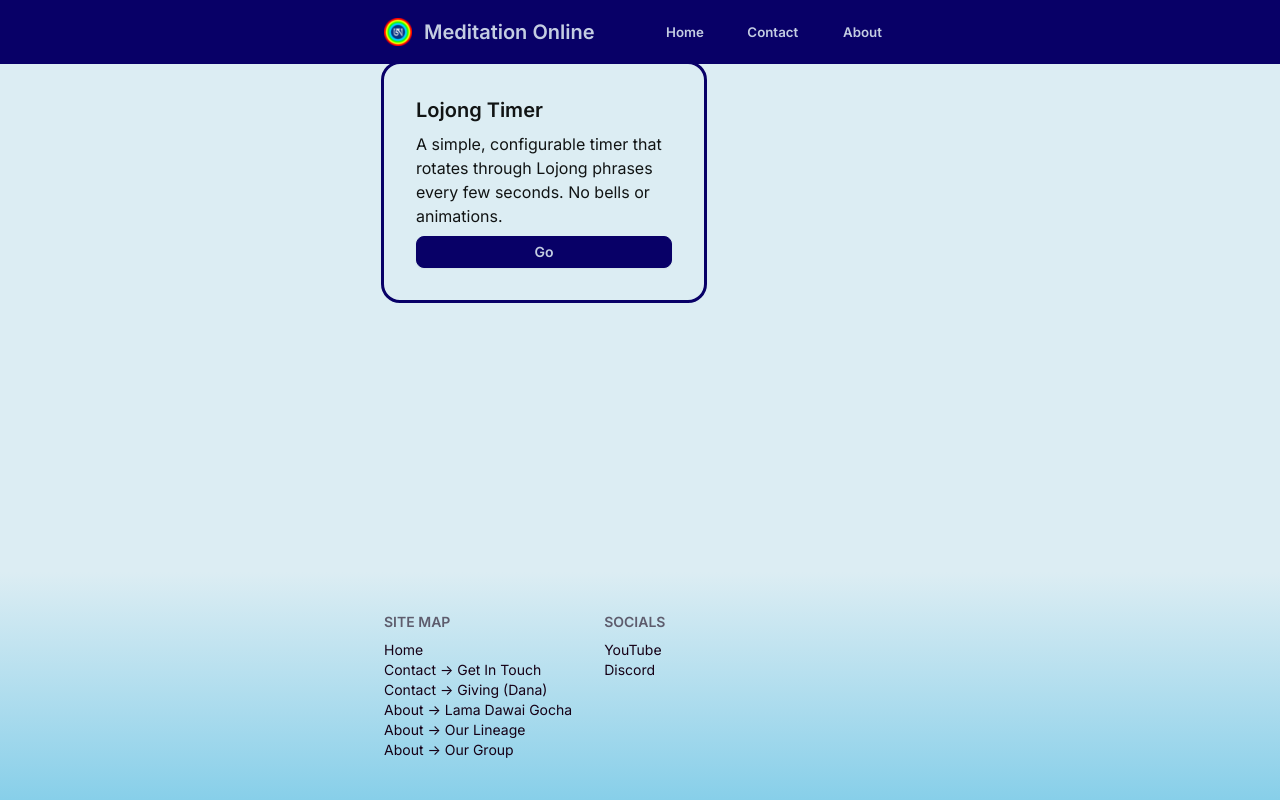
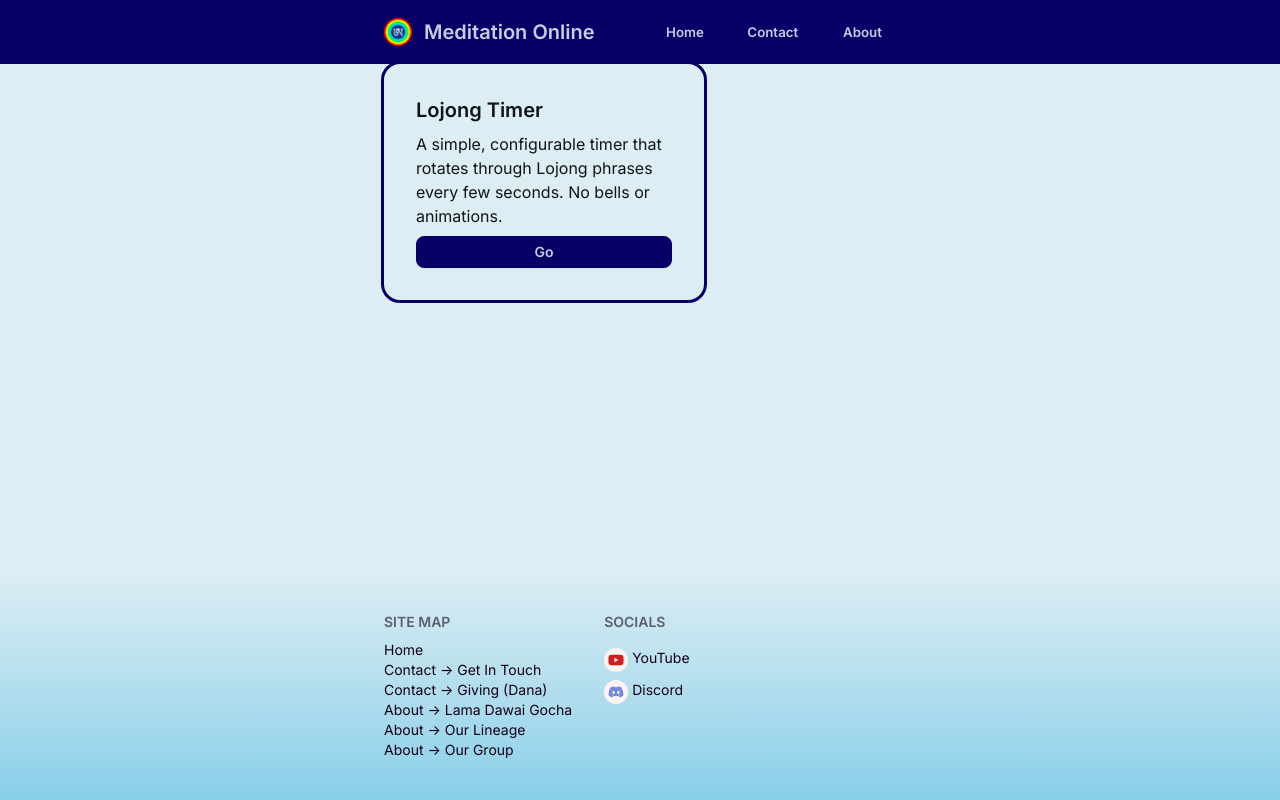
Before and after one commit to mo-sangha/website, a SvelteKit app in the folder frontend/: page /tools in a window 1280 px wide. Built offline with nearby package versions, Linux system fonts and the light colour scheme; a web font is replaced by a local one.

Commit message:
Added discord and youtube links and icon to socials footer

```diff
--- a/frontend/package.json
+++ b/frontend/package.json
@@ -35,6 +35,8 @@
 		"vitest": "^0.32.2"
 	},
 	"dependencies": {
+		"@fortawesome/free-brands-svg-icons": "^6.5.1",
+		"@fortawesome/free-solid-svg-icons": "^6.5.1",
 		"date-fns": "^2.30.0",
 		"date-fns-tz": "^2.0.0"
 	}
--- /dev/null
+++ b/frontend/src/components/Icon.svelte
@@ -0,0 +1,18 @@
+<script lang="ts">
+	import type { IconDefinition } from '@fortawesome/free-brands-svg-icons';
+	export let icon: IconDefinition;
+	export let color: string;
+
+	const [width, height, ligatures, unicode, svgPathData] = icon.icon;
+</script>
+
+<div class="flex bg-red-50 rounded-full align-middle items-center p-1">
+	<svg
+		height="1rem"
+		width="1rem"
+		viewBox={`0 0 ${width} ${height}`}
+		xmlns="http://www.w3.org/2000/svg"
+	>
+		<path fill={color} stroke={color} d={svgPathData as string} />
+	</svg>
+</div>
--- a/frontend/src/routes/+layout.svelte
+++ b/frontend/src/routes/+layout.svelte
@@ -1,8 +1,20 @@
 <script lang="ts">
 	import '../app.css';
-	import { dev } from '$app/environment';
 	import Navigation from '../components/navigation/Navigation.svelte';
 	import { links } from './navLinks';
+	import { definition as faDiscord } from '@fortawesome/free-brands-svg-icons/faDiscord';
+	import { definition as faYoutube } from '@fortawesome/free-brands-svg-icons/faYoutube';
+	import Icon from '../components/Icon.svelte';
+
+	const socialIcons = [
+		{
+			icon: faYoutube,
+			color: '#CD201F',
+			label: 'YouTube',
+			href: 'https://www.youtube.com/@JoinMeditationOnline'
+		},
+		{ icon: faDiscord, color: '#7289da', label: 'Discord', href: 'https://discord.gg/J7NVKYmHNR' }
+	];
 </script>
 
 <div class="h-full w-full flex flex-col justify-between">
@@ -35,14 +47,18 @@
 					{/if}
 				{/each}
 			</div>
-			<div class="flex flex-col">
+			<div class="flex flex-col gap-2">
 				<header class="footer-title">Socials</header>
-				<a
-					href="https://www.youtube.com/@JoinMeditationOnline"
-					target="_blank"
-					class="link link-hover">YouTube</a
-				>
-				<a href="https://discord.gg/J7NVKYmHNR" target="_blank" class="link link-hover">Discord</a>
+				{#each socialIcons as def}
+					<a
+						href={def.href}
+						target="_blank"
+						class="link link-hover flex flex-row gap-1 align-middle justify-start"
+					>
+						<Icon icon={def.icon} color={def.color} />
+						{def.label}
+					</a>
+				{/each}
 			</div>
 		</nav>
 	</footer>
```
Also changed, not shown: 1 other file (tests, documents, lock files or other folders).
